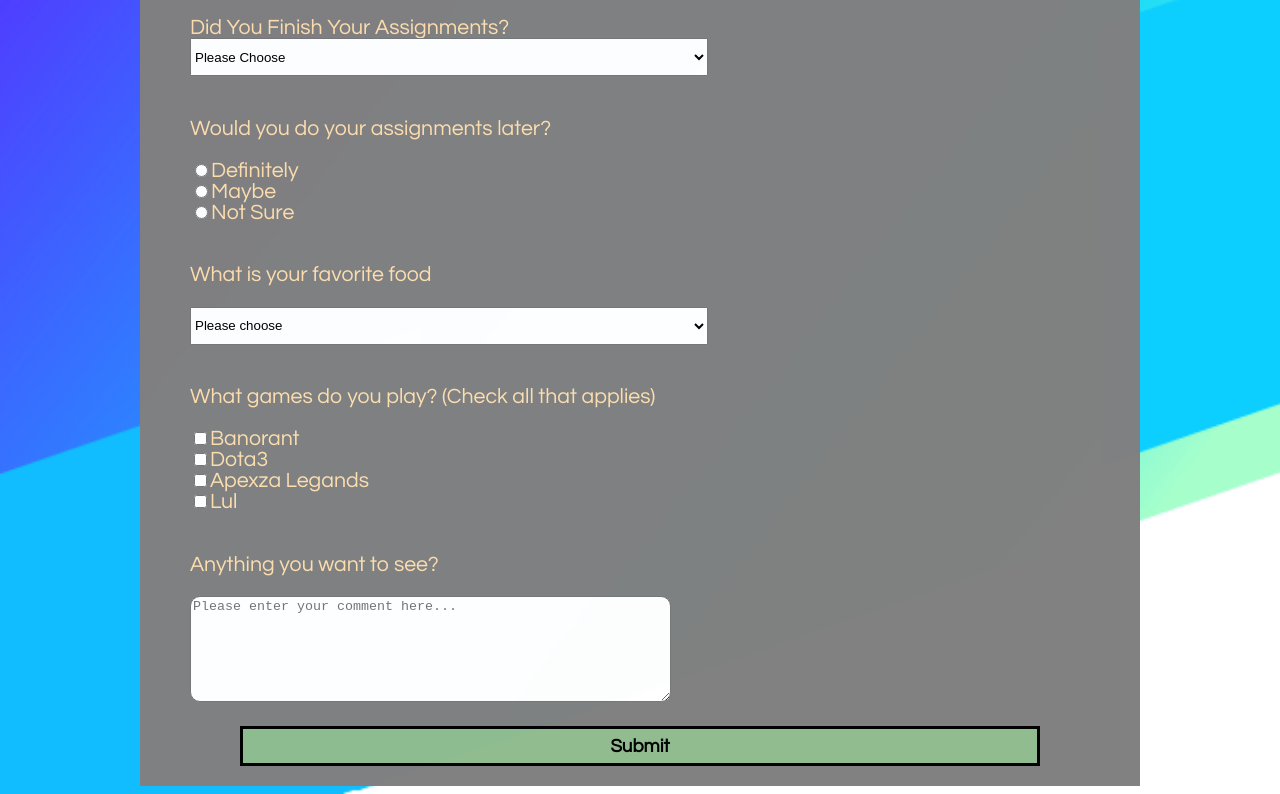
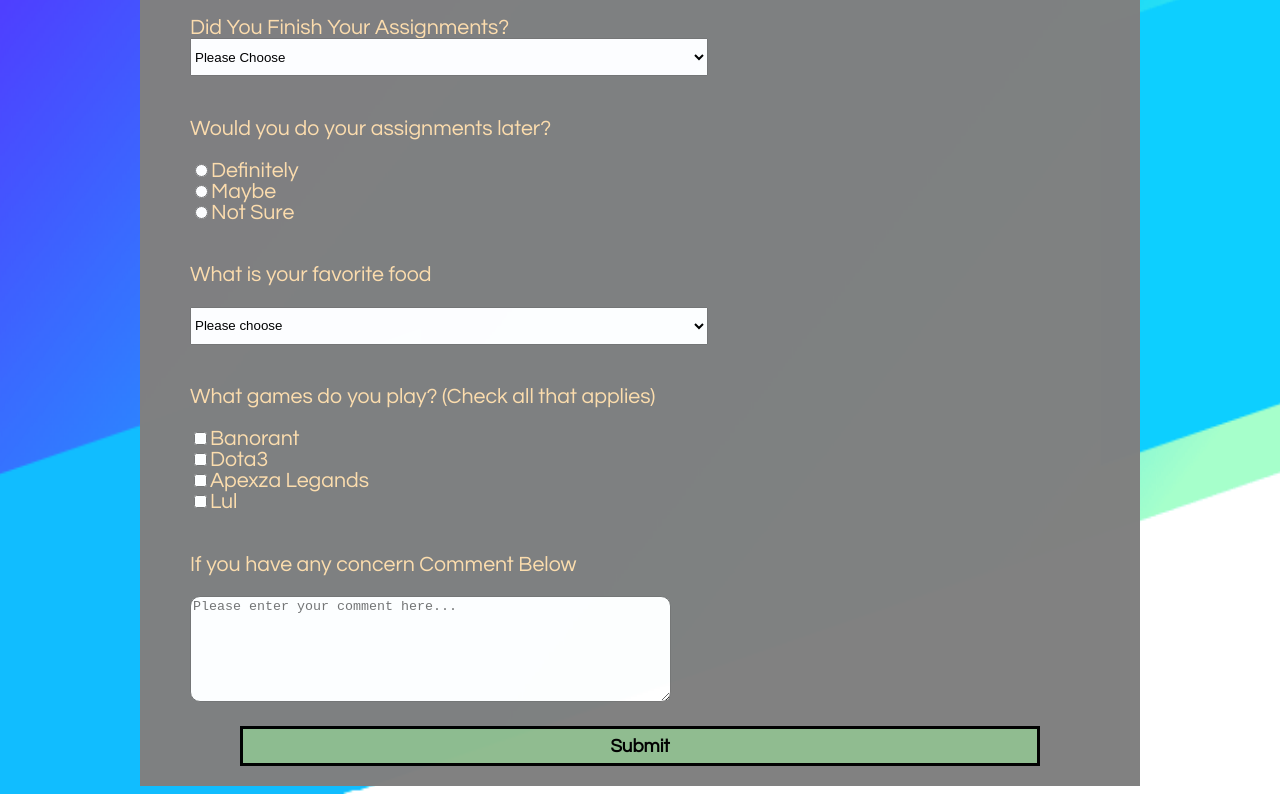
Before and after one commit to jamshyd5/Survey, a plain HTML site: page index.html in a window 1280 px wide. Shown: the part 440-1234 px from the top of the page. Drawn offline with Linux system fonts and the light colour scheme.

Commit message:
Update index.html

```diff
--- a/index.html
+++ b/index.html
@@ -112,7 +112,7 @@
 	</div>
 
 	<div class="rows5">
-		<p>Anything you want to see?</p>
+		<p>If you have any concern Comment Below</p>
 		<textarea id="textarea" name="comment" placeholder="Please enter your comment here..."></textarea>
 	</div>
 
```
